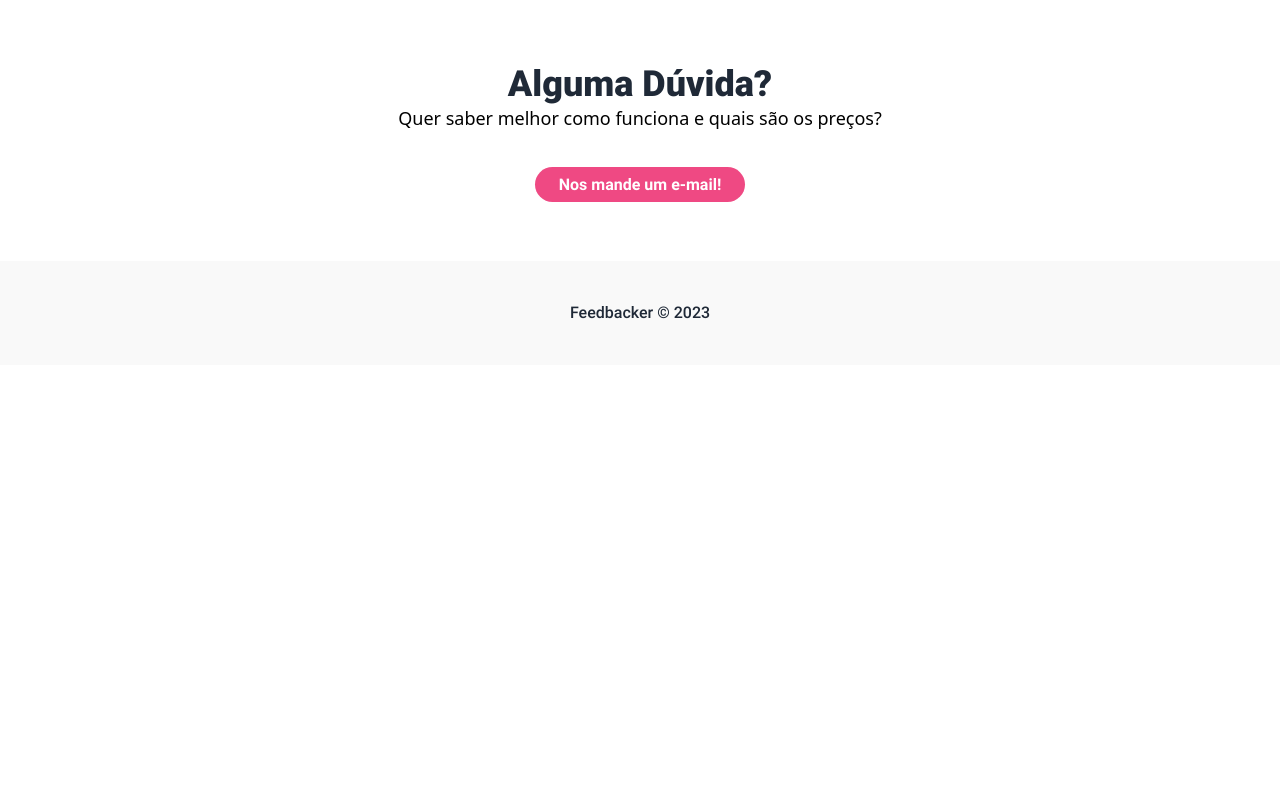
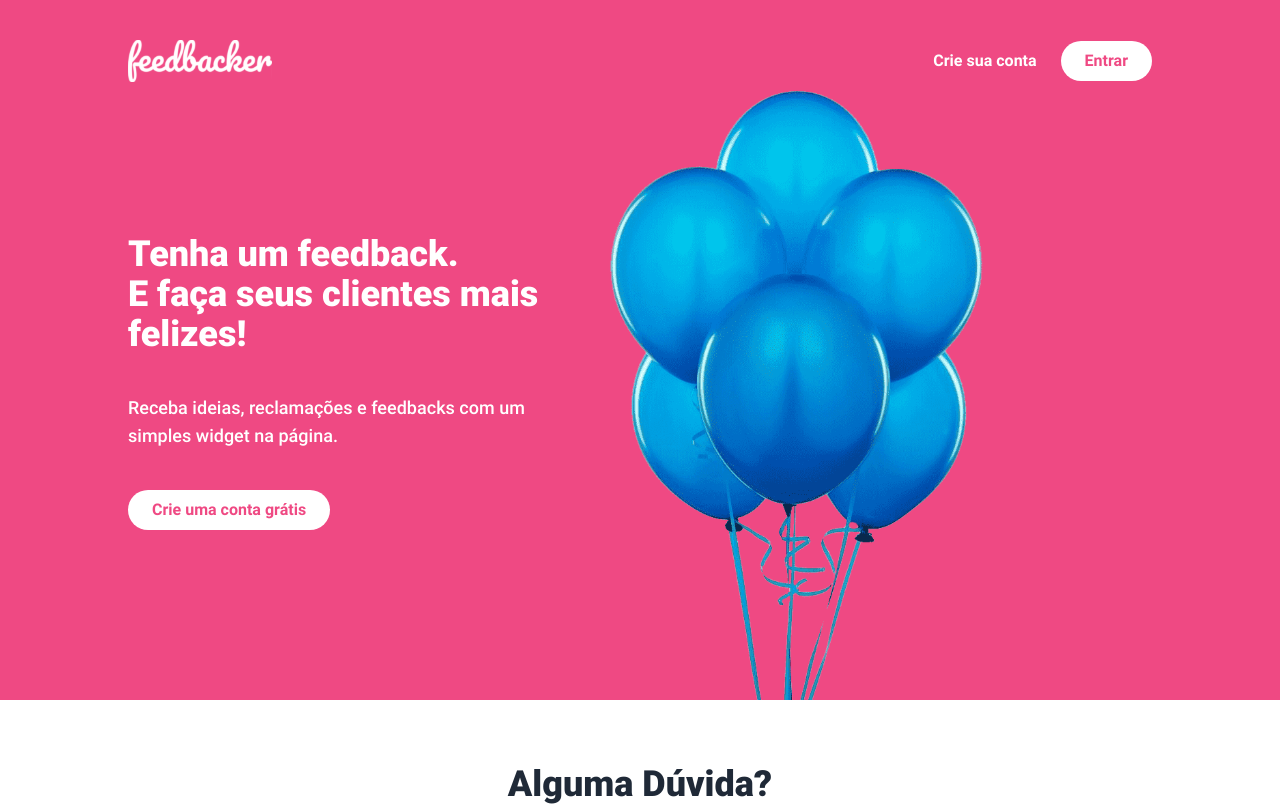
Before and after one commit to Joabesv/feedbacker, a Vue app: page / in a window 1280 px wide. Shown: the top 806 px of the page. Built offline with nearby package versions, Linux system fonts and the light colour scheme.

Commit message:
creating the header styles

```diff
--- a/src/components/Home/HomeHeader.vue
+++ b/src/components/Home/HomeHeader.vue
@@ -1 +1,63 @@
-<template></template>
+<template>
+  <header class="home-header">
+    <div class="header-group">
+      <div class="flex items-center justify-between py-10">
+        <div class="w-28 lg:w-36">
+          <img src="@/assets/images/feedbacker-logo.svg" alt="Logo" class="w-full" />
+        </div>
+
+        <div class="flex">
+          <button class="rounded-ful px-6 py-2 font-bold text-white focus:outline-none">
+            Crie sua conta
+          </button>
+          <button
+            class="rounded-full bg-white px-6 py-2 font-bold text-brand-main focus:outline-none"
+          >
+            Entrar
+          </button>
+        </div>
+      </div>
+
+      <div class="mt-28 flex flex-col">
+        <h1 class="text-4xl font-black text-white">
+          Tenha um feedback. <br />
+          E faça seus clientes mais <br class="hidden lg:inline-block" />
+          felizes!
+        </h1>
+        <p class="mt-10 text-lg font-medium text-white">
+          Receba ideias, reclamações e feedbacks com um <br class="hidden lg:inline-block" />
+          simples widget na página.
+        </p>
+        <div>
+          <button
+            class="mt-10 rounded-full bg-white px-6 py-2 font-bold text-brand-main focus:outline-none"
+          >
+            Crie uma conta grátis
+          </button>
+        </div>
+      </div>
+    </div>
+  </header>
+</template>
+
+<script lang="ts"></script>
+
+<style scoped>
+.home-header {
+  @apply flex w-full justify-center bg-brand-main;
+  height: 700px;
+}
+
+.header-group {
+  @apply flex w-4/5 max-w-6xl flex-col;
+}
+
+@media (min-width: 640px) {
+  .header-group {
+    background-image: url(@/assets/images/blue-ballons.svg);
+    background-size: 628px;
+    background-position: 90% 100%;
+    background-repeat: no-repeat;
+  }
+}
+</style>
```
